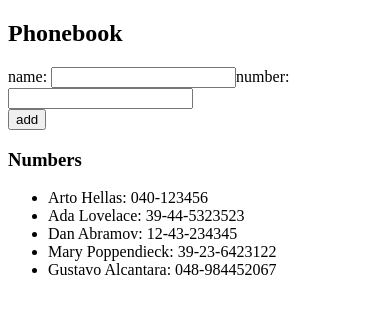
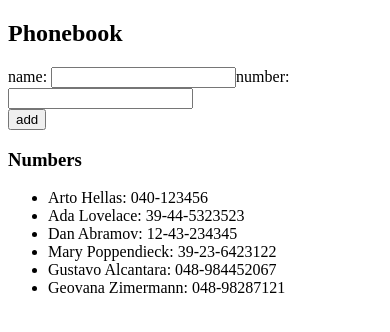
Before and after one commit to Gustavo-Alcantara/Full-Stack-Open, a React (Create React App) app in the folder Part 2/thephonebook/: page / in a window 390 px wide. Shown: the top 332 px of the page. Built offline with nearby package versions, Linux system fonts and the light colour scheme; data requests are answered from the project's data file.

Commit message:
The phonebook step8 Done

```diff
--- a/Part 2/thephonebook/db.json
+++ b/Part 2/thephonebook/db.json
@@ -24,6 +24,11 @@
       "name": "Gustavo Alcantara",
       "number": "048-984452067",
       "id": 5
+    },
+    {
+      "name": "Geovana Zimermann",
+      "number": "048-98287121",
+      "id": 6
     }
   ]
 }
--- a/Part 2/thephonebook/src/App.js
+++ b/Part 2/thephonebook/src/App.js
@@ -1,5 +1,5 @@
 import { useState, useEffect } from 'react'
-import axios from 'axios'
+import personService from './services/persons'
 
 const App = () => {
   const [persons, setPersons] = useState([])
@@ -8,11 +8,11 @@
 
 
   useEffect(() => {
-  axios
-    .get('http://localhost:3001/persons')
-    .then(response => {
-      setPersons(response.data)
-    })
+    personService
+      .getAll()
+      .then(response => {
+        setPersons(response.data)
+      })
   }, [])
 
 
@@ -36,8 +36,7 @@
       alert(`${newNumber} already exists`)
     }
     else{
-      axios
-        .post('http://localhost:3001/persons', newperson)
+      personService.create(newperson)
         .then(response => {
           setPersons(persons.concat(response.data))
           setNewName('')
--- /dev/null
+++ b/Part 2/thephonebook/src/services/persons.js
@@ -0,0 +1,16 @@
+import axios from 'axios'
+const baseUrl = 'http://localhost:3001/persons'
+
+const getAll = () => {
+  return axios.get(baseUrl)
+}
+
+const create = newObject => {
+  return axios.post(baseUrl, newObject)
+}
+
+const update = (id, newObject) => {
+  return axios.put(`${baseUrl}/${id}`, newObject)
+}
+
+export default { getAll, create, update }
```
